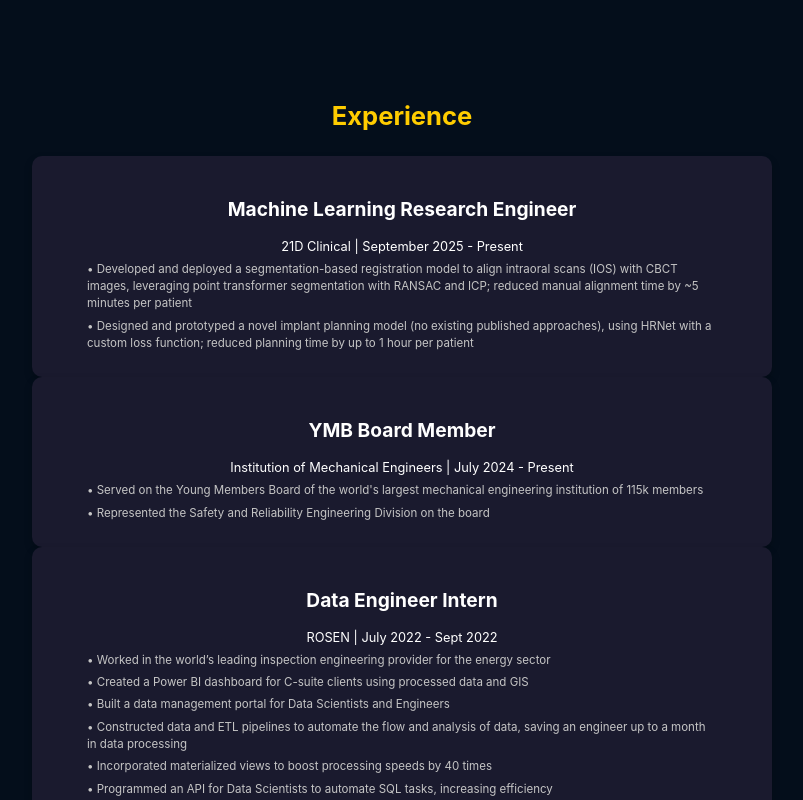
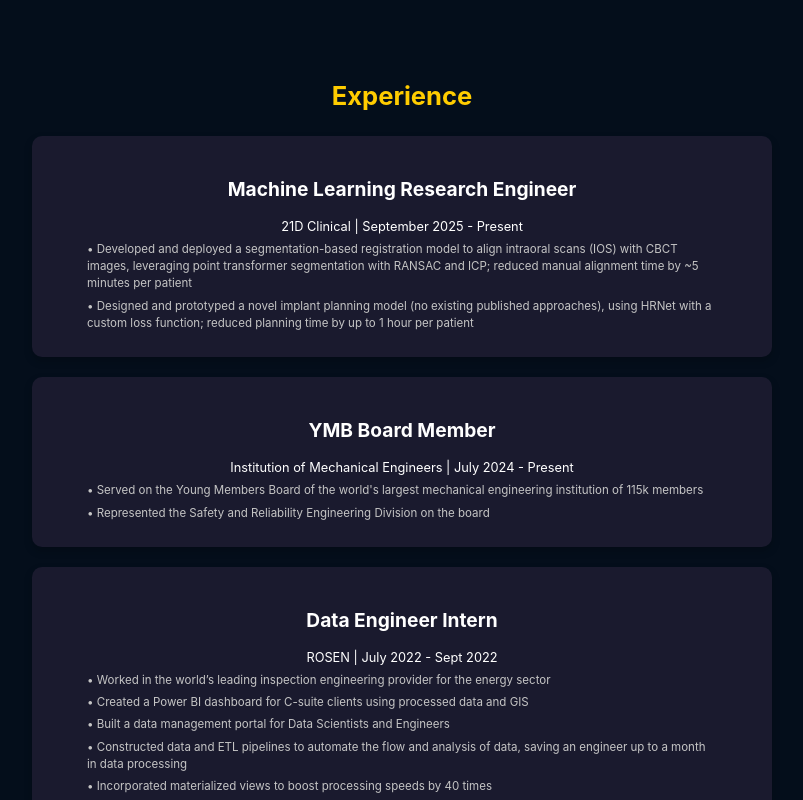
Before and after one commit to chris-mathew/portfolio, a Svelte app: page / in a window 1280 px wide. Shown: the part 1540-2340 px from the top of the page, without its empty margins (238-1041 px from the left). Built offline with nearby package versions, Linux system fonts and the light colour scheme.

Commit message:
- Reverted back

```diff
--- a/src/App.svelte
+++ b/src/App.svelte
@@ -398,6 +398,7 @@
     <div class="experience-title">
       <h2>Experience</h2>
     </div>
+    <div class="experience-boxes">
 
       <div class="experience-box">
         <h3>Machine Learning Research Engineer</h3>
@@ -429,6 +430,7 @@
           <li>• Programmed an API for Data Scientists to automate SQL tasks, increasing efficiency</li>
         </ul>
       </div>
+    </div>
   </div>
 
   <div id="projects" class="projects">
```
